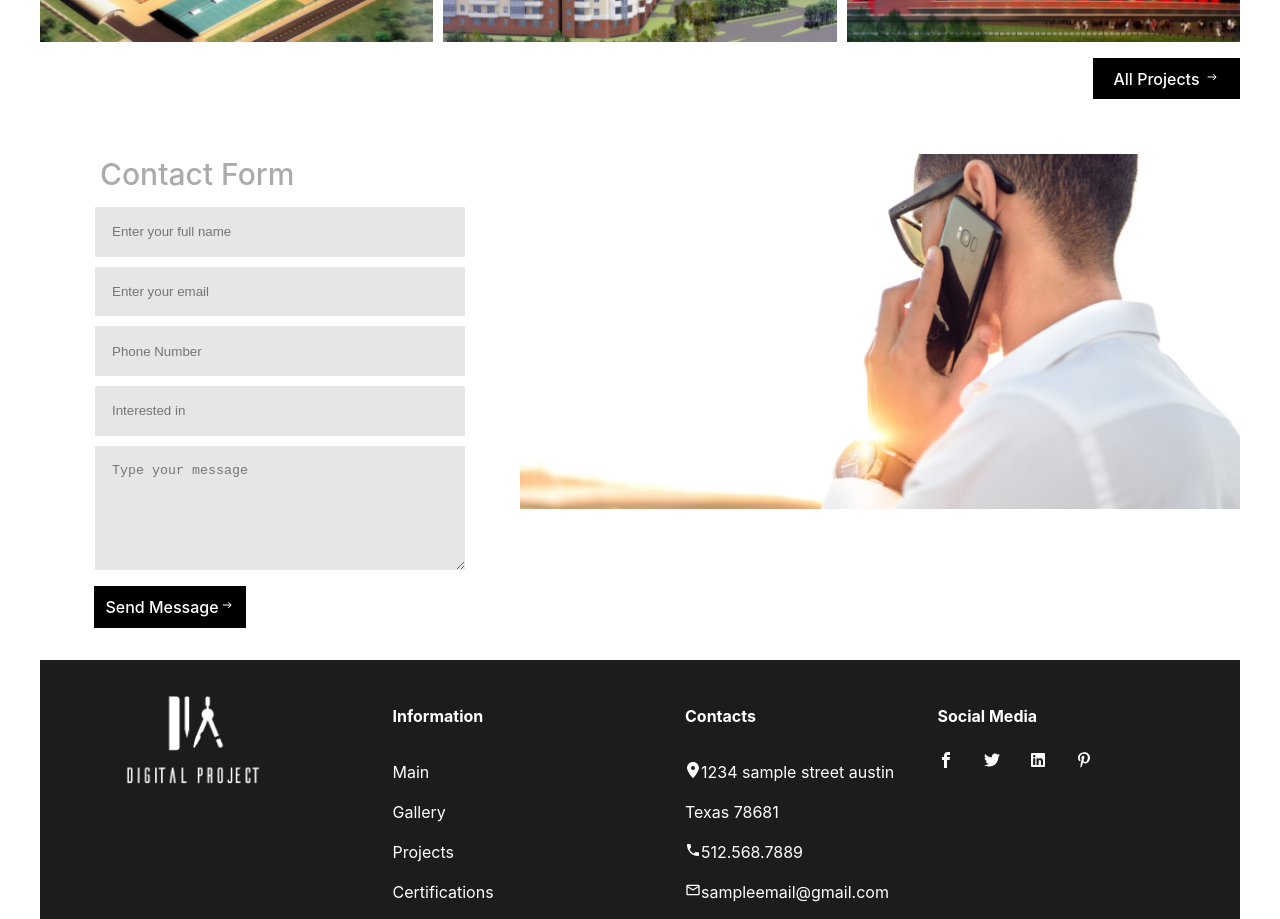
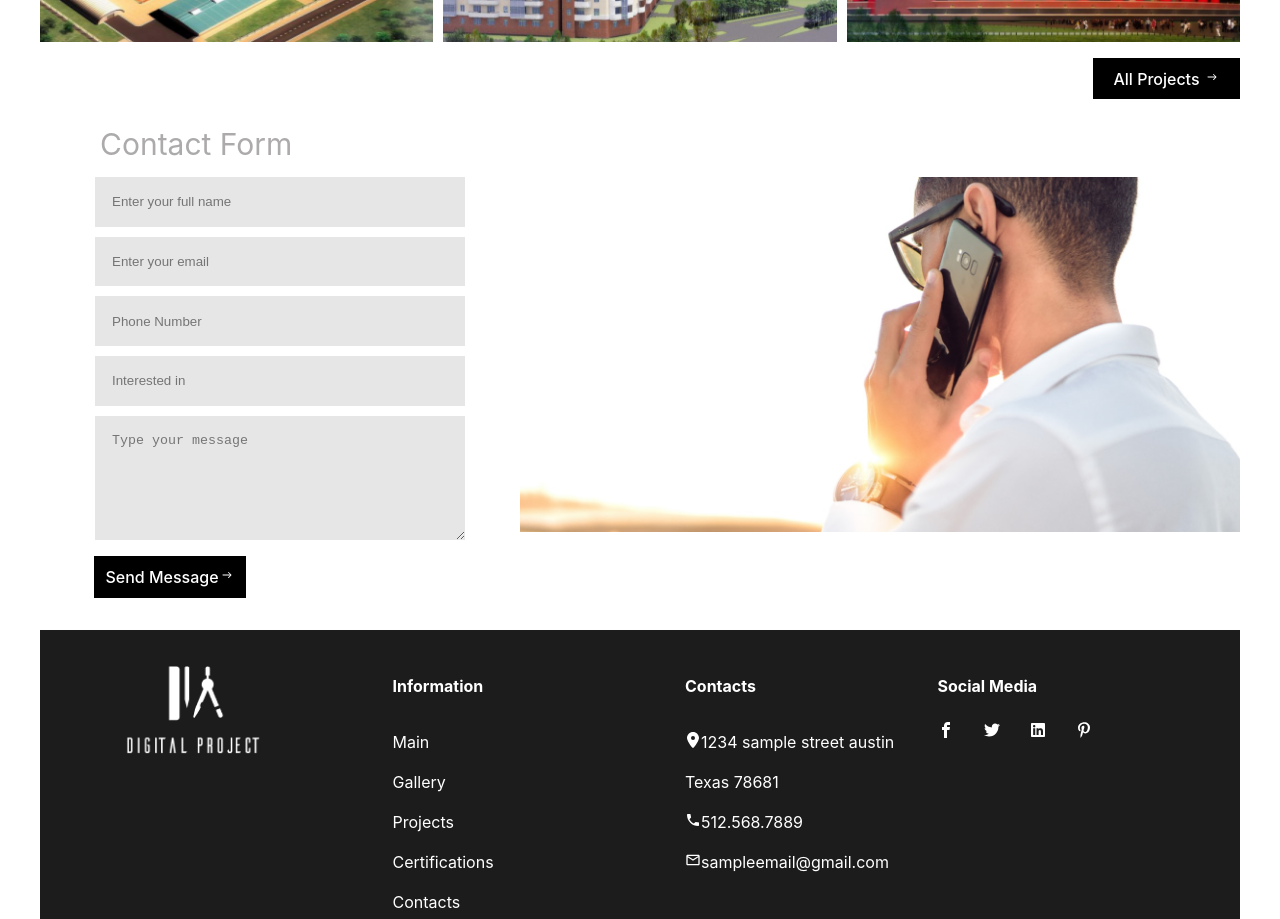
Before and after one commit to moromoke01/Kodecamp-task3-landingPage, a React (Vite) app: page / in a window 1280 px wide. Shown: the part 2340-3259 px from the top of the page. Built offline with nearby package versions, Linux system fonts and the light colour scheme.

Commit message:
initial commit

```diff
--- a/src/App.css
+++ b/src/App.css
@@ -320,12 +320,23 @@
 }
 
 /* Contact form styling */
+.contactUs p{
+  font-size: 30px;
+  text-align: left;
+  margin-left: 2em;
+  color: #acaaaa;
+  margin-bottom: 10px;
+}
+.contactUs{
+  width: 100%;
+  margin-top: 3em;
+  padding-bottom: 1em;
+}
+
 .contact {
   display: flex;
   flex-direction: row;
-  width: 100%;
-  margin-top: 3em;
-  padding-bottom: 1em;
+
 }
 
 .contact-form {
@@ -334,7 +345,7 @@
   width: 40%;
 }
 
-.contact p {
+/* .contact p {
   font-size: 30px;
   font-weight: 500;
   color: #acaaaa;
@@ -342,7 +353,7 @@
   margin-bottom: 10px;
   margin-left: 2em;
   padding-top: 0;
-}
+} */
 
 .contact-form input,
 textarea {
@@ -374,8 +385,7 @@ textarea {
 
 .contact-image img {
   object-fit: cover;
-  margin-top: 1em;
-  padding-top: 2em;
+  /* padding-top: 2em; */
   width: 100%;
   margin-top: 3em;
   margin: auto;
@@ -488,9 +498,11 @@ textarea {
 
   .contact-image {
     width: 100%;
+    object-fit: cover;
   }
 
   .contact-image img {
+    object-fit: cover;
     width: 100%;
   }
 }
--- a/src/Components/Contact.jsx
+++ b/src/Components/Contact.jsx
@@ -5,9 +5,11 @@ import { IoIosArrowRoundForward } from "react-icons/io";
 
 const Contact = () => {
   return (
+    <div className='contactUs'>
+    <p>Contact Form</p>
     <div className='contact'>
       <div className='contact-form'>
-        <p>Contact Form</p>
+
             <form>
                <input type="text" name="name" id='name' placeholder='Enter your full name'/>
                 <input type="text" name="email" id='email' placeholder='Enter your email' />
@@ -24,6 +26,8 @@ const Contact = () => {
         <img src={contactImage} alt="contactImage" />
       </div>
     </div>
+
+    </div>
   )
 }
 
```
